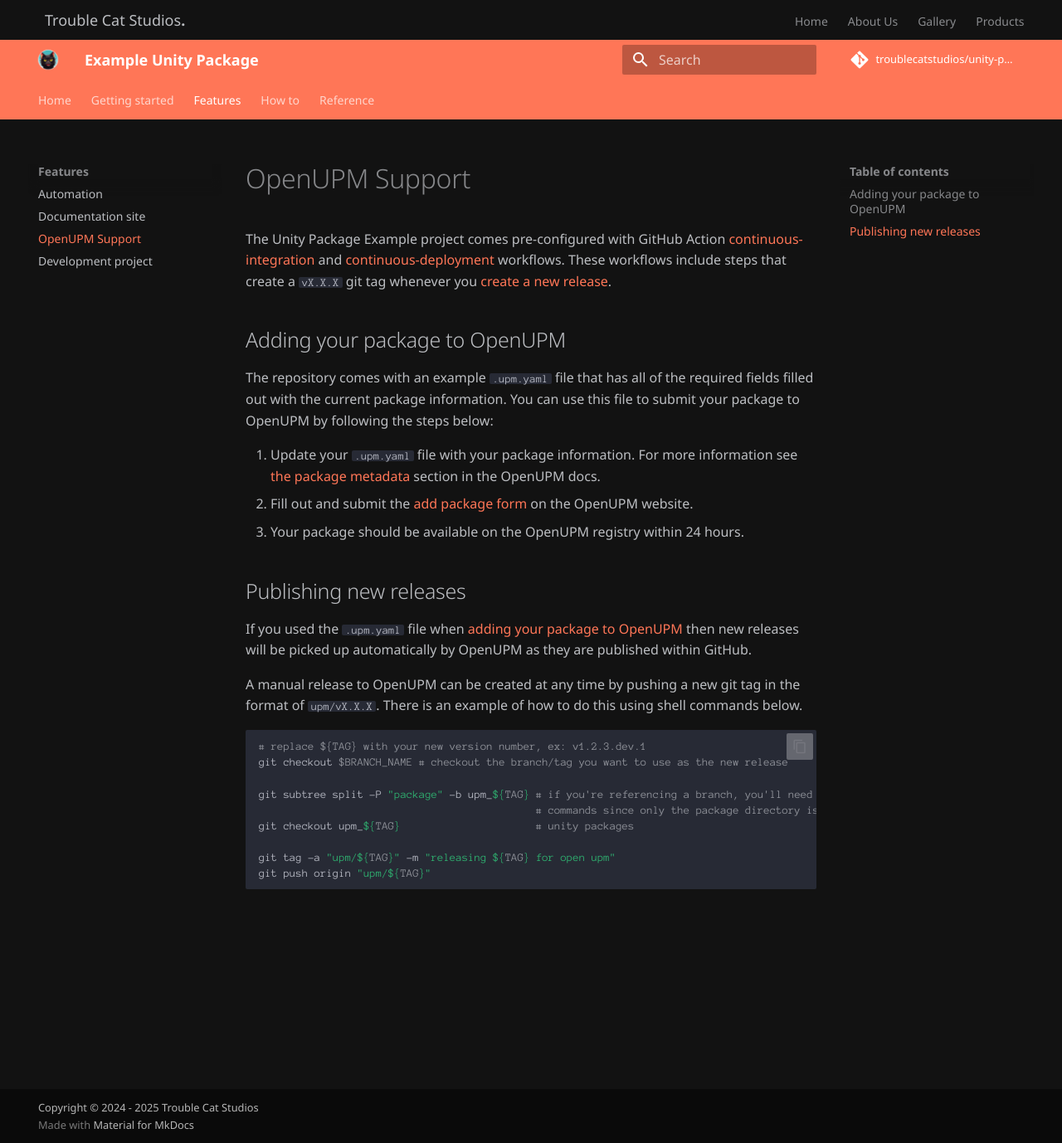
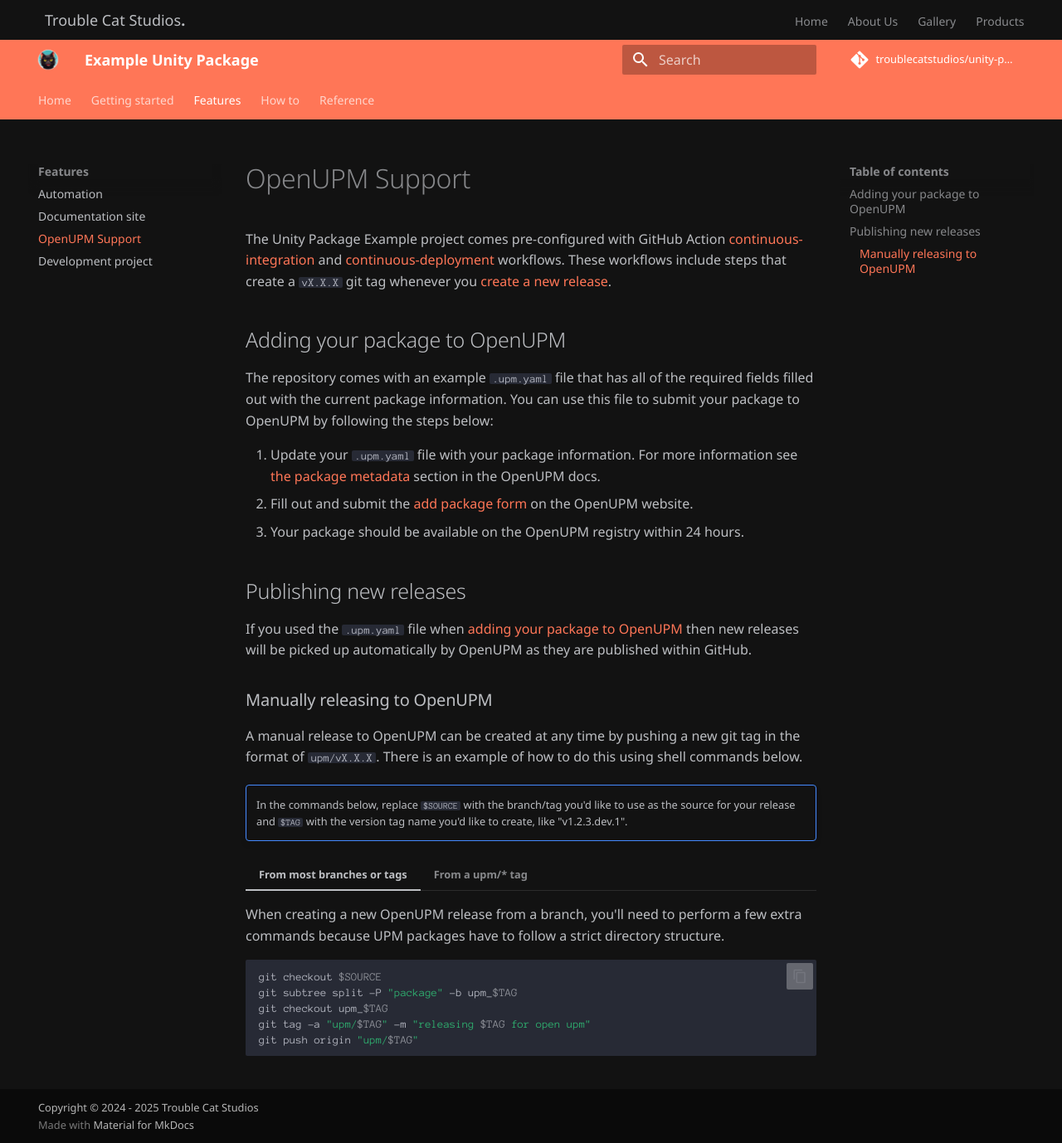
Before and after one commit to troublecatstudios/unity-package-example, an MkDocs documentation site: the page built from docs/features/openupm.md, in a window 1280 px wide and 1378 px high. Shown: the whole window at 83% size. Built offline with MkDocs 1.6.1 and Material for MkDocs 9.7.7, drawn with Linux system fonts in a browser that asks for light colours; comment, search, counter and statistics services are not loaded; the version menu is left out.

Commit message:
docs: updates docs to use new markdown formatting

````diff
--- a/docs/features/openupm.md
+++ b/docs/features/openupm.md
@@ -14,16 +14,37 @@
 
 If you used the `.upm.yaml` file when [adding your package to OpenUPM](#adding-your-package-to-openupm) then new releases will be picked up automatically by OpenUPM as they are published within GitHub.
 
+
+### Manually releasing to OpenUPM
+
 A manual release to OpenUPM can be created at any time by pushing a new git tag in the format of `upm/vX.X.X`. There is an example of how to do this using shell commands below.
 
-```bash
-# replace ${TAG} with your new version number, ex: v1.2.3.dev.1
-git checkout $BRANCH_NAME # checkout the branch/tag you want to use as the new release
+!!! note ""
+    In the commands below, replace `$SOURCE` with the branch/tag you'd like to
+    use as the source for your release and `$TAG` with the version tag name
+    you'd like to create, like "v1.2.3.dev.1".
 
-git subtree split -P "package" -b upm_${TAG} # if you're referencing a branch, you'll need to run these
-                                             # commands since only the package directory is shipped in
-git checkout upm_${TAG}                      # unity packages
+=== "From most branches or tags"
 
-git tag -a "upm/${TAG}" -m "releasing ${TAG} for open upm"
-git push origin "upm/${TAG}"
-```
+    When creating a new OpenUPM release from a branch, you'll need to perform
+    a few extra commands because UPM packages have to follow a strict directory
+    structure.
+
+    ```bash
+    git checkout $SOURCE
+    git subtree split -P "package" -b upm_$TAG
+    git checkout upm_$TAG
+    git tag -a "upm/$TAG" -m "releasing $TAG for open upm"
+    git push origin "upm/$TAG"
+    ```
+
+=== "From a upm/* tag"
+
+    Tags prefixed with `upm/*` are already setup to work with OpenUPM so they can
+    be used without any modifications to the structure.
+
+    ```bash
+    git checkout $SOURCE
+    git tag -a "upm/$TAG" -m "releasing $TAG for open upm"
+    git push origin "upm/$TAG"
+    ```
````
Also changed, not shown: docs/howto/regenerate-documentation.md (+48 -48 lines), docs/howto/update-a-version.md (+11 -12 lines), package/CHANGELOG.md (+3 -0 lines).
